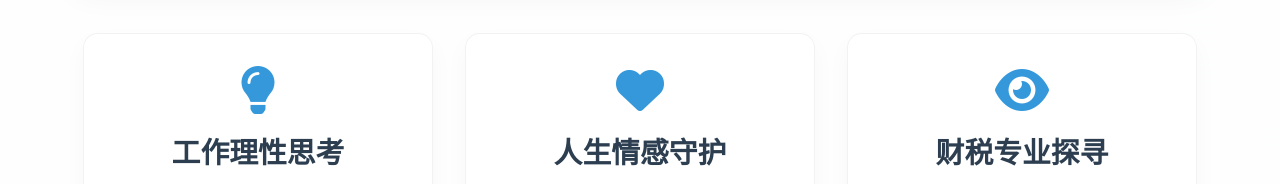
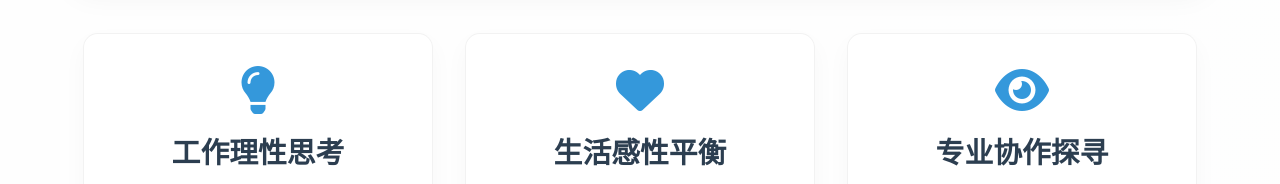
Before and after one commit to lukechen-png/-my-website, a plain HTML site: page index.html in a window 1280 px wide. Shown: the part 860-1044 px from the top of the page. Drawn offline with Linux system fonts and the light colour scheme.

Commit message:
Add files via upload

```diff
--- a/index.html
+++ b/index.html
@@ -873,12 +873,12 @@
             </div>
             <div class="pillar">
                 <i class="fas fa-heart"></i>
-                <h3>人生情感守护</h3>
+                <h3>生活感性平衡</h3>
                 <p>发展情绪觉察和管理能力，建立健康的人际关系，在情感波动中维持内在平衡</p>
             </div>
             <div class="pillar">
                 <i class="fas fa-eye"></i>
-                <h3>财税专业探寻</h3>
+                <h3>专业协作探寻</h3>
                 <p>以一万小时训练，深耕财税专业，以AI工具，突破能力边界，以与伙伴们分享，更新知识结构，站在专业前沿，站在时代前线</p>
             </div>
         </div>
```
